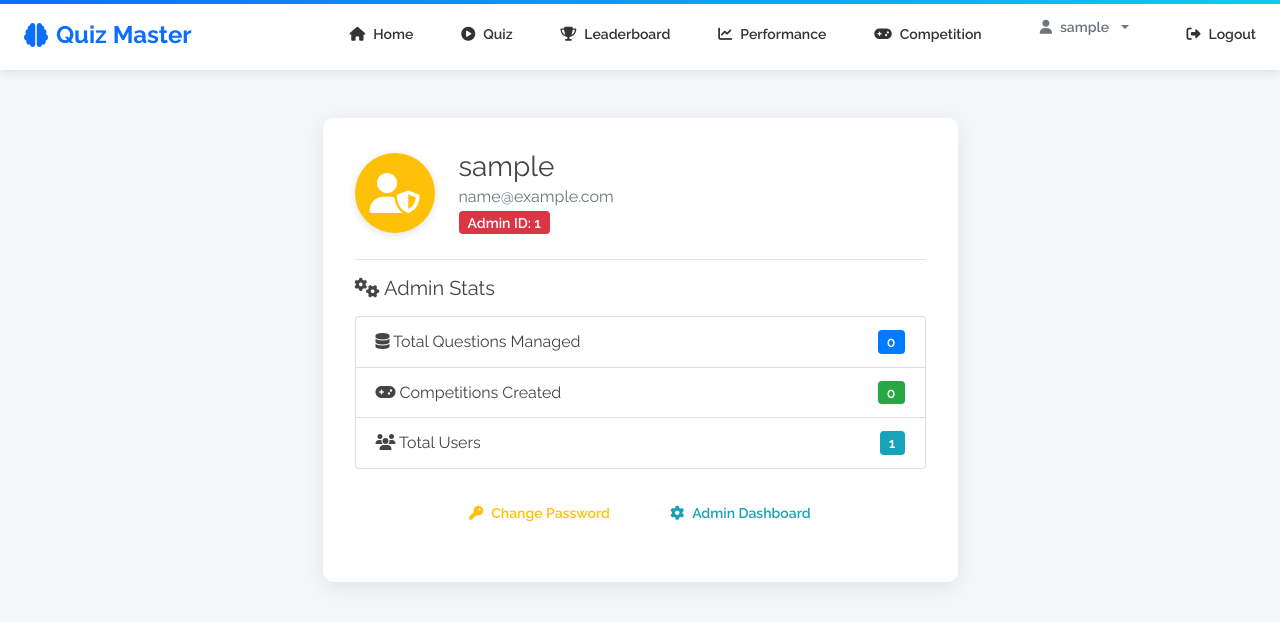
After one commit to omyadav3131/QuizCraft, a Flask app: page /admin/profile in a window 1280 px wide. The commit adds this page. Shown: the top 622 px of the page. Run offline with Flask 2, Linux system fonts and the light colour scheme; the visitor is signed in with stand-in values (Sample User, id 1); data comes from the database, SQL or seed files in the repository; data that the repository does not hold is empty; some libraries are stand-ins or nearby versions.

Commit message:
Update auth routes, styles, competition menu and add profile templates

```diff
--- a/app/auth/routes.py
+++ b/app/auth/routes.py
@@ -11,6 +11,10 @@ from flask_login import login_user, logout_user, login_required, current_user
 from . import auth_bp
 from .forms import RegisterForm, LoginForm
 from app.models import User, db
+@auth_bp.route('/profile')
+@login_required
+def profile():
+    return render_template('auth/profile.html')
 
 @auth_bp.route('/register', methods=['GET','POST'])
 def register():
--- a/app/static/css/custom.css
+++ b/app/static/css/custom.css
@@ -497,3 +497,28 @@
         font-size: 2rem;
     }
 }
+/* Competition table header – matches blue theme */
+.competition-header th {
+    background: linear-gradient(90deg, #0066ff, #00c6ff); /* blue → cyan */
+    color: #ffffff !important;
+    font-weight: 600;
+    border: none !important;
+    padding-top: 12px;
+    padding-bottom: 12px;
+    font-size: 14px;
+    text-align: left;
+}
+
+/* Rounded corners on first/last header cells */
+.competition-header th:first-child {
+    border-top-left-radius: 8px;
+}
+
+.competition-header th:last-child {
+    border-top-right-radius: 8px;
+}
+
+/* Optional: remove top border line from table so header blends with card */
+.competition-header {
+    border-top: none !important;
+}
--- /dev/null
+++ b/app/templates/admin/profile.html
@@ -0,0 +1,48 @@
+{% extends 'base.html' %}
+{% block content %}
+<div class="container mt-5">
+  <div class="row justify-content-center">
+    <div class="col-md-7">
+      <div class="card shadow-lg border-0">
+        <div class="card-body p-4">
+          <div class="d-flex align-items-center mb-4">
+            <div class="profile-avatar bg-warning text-white rounded-circle d-flex align-items-center justify-content-center" style="width: 80px; height: 80px; font-size: 2.5rem;">
+              <i class="fas fa-user-shield"></i>
+            </div>
+            <div class="ml-4">
+              <h3 class="mb-0">{{ current_user.username }}</h3>
+              <p class="text-muted mb-0">{{ current_user.email }}</p>
+              <span class="badge badge-danger">Admin ID: {{ current_user.id }}</span>
+            </div>
+          </div>
+          <hr>
+          <h5 class="mb-3"><i class="fas fa-cogs"></i> Admin Stats</h5>
+          <ul class="list-group mb-4">
+            <li class="list-group-item d-flex justify-content-between align-items-center">
+              <span><i class="fas fa-database"></i> Total Questions Managed</span>
+              <span class="badge badge-primary badge-pill">{{ questions_count }}</span>
+            </li>
+            <li class="list-group-item d-flex justify-content-between align-items-center">
+              <span><i class="fas fa-gamepad"></i> Competitions Created</span>
+              <span class="badge badge-success badge-pill">{{ competitions_count }}</span>
+            </li>
+            <li class="list-group-item d-flex justify-content-between align-items-center">
+              <span><i class="fas fa-users"></i> Total Users</span>
+              <span class="badge badge-info badge-pill">{{ users_count }}</span>
+            </li>
+          </ul>
+          <div class="text-center mb-3">
+            <a href="{{ url_for('auth.change_password') }}" class="btn btn-outline-warning mr-2"><i class="fas fa-key"></i> Change Password</a>
+            <a href="{{ url_for('admin.index') }}" class="btn btn-outline-info"><i class="fas fa-cog"></i> Admin Dashboard</a>
+          </div>
+        </div>
+      </div>
+    </div>
+  </div>
+</div>
+<style>
+.profile-avatar {
+  box-shadow: 0 2px 8px rgba(0,0,0,0.12);
+}
+</style>
+{% endblock %}
--- a/app/templates/competition/competition_menu.html
+++ b/app/templates/competition/competition_menu.html
@@ -32,7 +32,7 @@
             <h3 class="mt-5 mb-3">📊 Your Competitions</h3>
             <div class="table-responsive">
                 <table class="table table-hover">
-                    <thead style="background-color: #0d6efd; color: white;">
+                    <thead style="background-color: #f6f8fc; color: rgb(0, 0, 0);">
                         <tr>
                             <th>Code</th>
                             <th>Category</th>
@@ -44,6 +44,8 @@
                     </thead>
                     <tbody>
                         {% for comp in competitions %}
+                        {% set user_attempt = comp.user_attempts | selectattr('user_id', 'equalto', current_user.id) | first %}
+                        {% if comp.status == 'completed' %}
                         <tr>
                             <td><code style="font-weight: bold; background: #f0f0f0; padding: 5px; border-radius: 3px;">{{ comp.code }}</code></td>
                             <td>{{ comp.category.name }}</td>
@@ -53,7 +55,6 @@
                                 </span>
                             </td>
                             <td>
-                                {% set user_attempt = comp.user_attempts | selectattr('user_id', 'equalto', current_user.id) | first %}
                                 {% if user_attempt %}
                                     <strong>{{ "%.1f"|format(user_attempt.score) }}%</strong>
                                 {% else %}
@@ -75,6 +76,7 @@
                                 <a href="{{ url_for('competition.competition_results', code=comp.code) }}" class="btn btn-sm btn-primary">View</a>
                             </td>
                         </tr>
+                        {% endif %}
                         {% endfor %}
                     </tbody>
                 </table>
```
Also changed, not shown: app/templates/auth/profile.html (added, +44 -0 lines).
